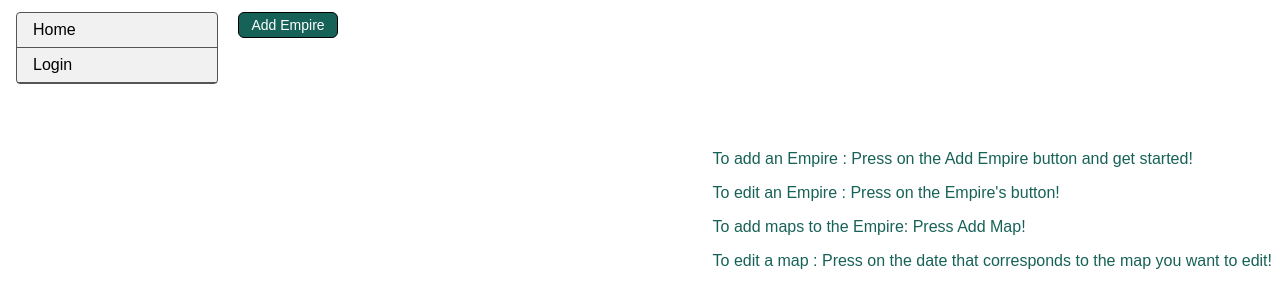
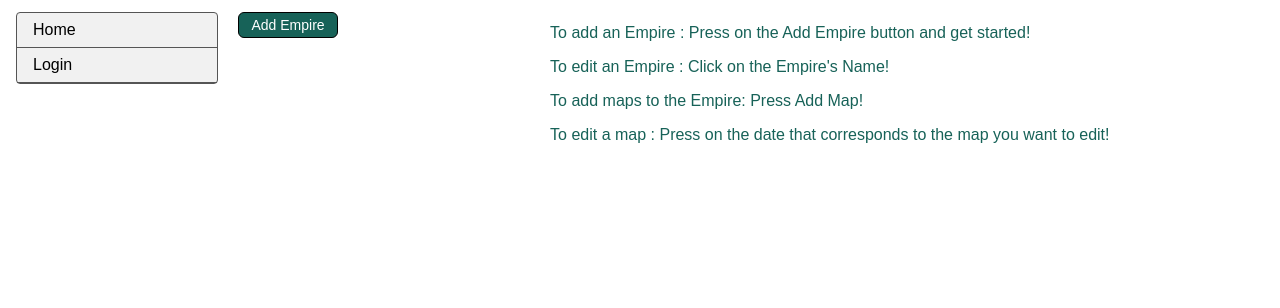
Before and after one commit to shishu1998/psychic-umbrella, a Flask app: page /archive in a window 1280 px wide. Shown: the top 308 px of the page. Run offline with Flask 2, Linux system fonts and the light colour scheme; data that the repository does not hold is empty.

Commit message:
slight css changes

```diff
--- a/static/archive.css
+++ b/static/archive.css
@@ -10,8 +10,7 @@ a:hover{
     color:#2b887c;
 }
 #ins{
-	float: right;
-	margin-top: 10%;
+	margin-left: 200px;
 }
 
 p{
--- a/static/data.css
+++ b/static/data.css
@@ -8,8 +8,8 @@ form{
     vertical-align: top;
     position:fixed;
 
-    left: 30%;
-    top:5%;
+    left: 33%;
+    top:5px;
 }
 
 label{
--- a/templates/archive.html
+++ b/templates/archive.html
@@ -41,7 +41,7 @@
   To add an Empire : Press on the Add Empire button and get started!
   </p>
   <p>
-  To edit an Empire : Press on the Empire's button!
+  To edit an Empire : Click on the Empire's Name!
   </p>
   <p>
   To add maps to the Empire: Press Add Map!
```
